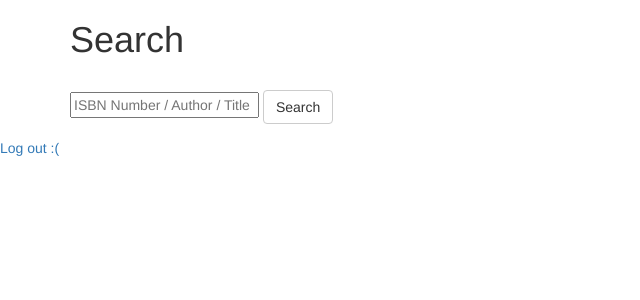
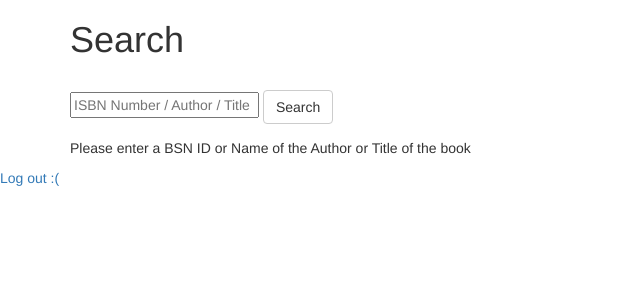
Before and after one commit to ris-tlp/book-review, a Flask app: page /search in a window 1280 px wide. Shown: the top 300 px of the page, without its empty margins (0-640 px from the left). Run offline with Flask 2, Linux system fonts and the light colour scheme; some libraries are stand-ins or nearby versions.

Commit message:
minor addition for search

```diff
--- a/templates/search.html
+++ b/templates/search.html
@@ -17,6 +17,7 @@
         <p class="error"><strong>Error:</strong> {{ error }}
       {% endif %}
 
+      <p> Please enter a BSN ID or Name of the Author or Title of the book </p>
     </div>
 
     <a href="{{ url_for('logout') }}">Log out :( </a>
```
